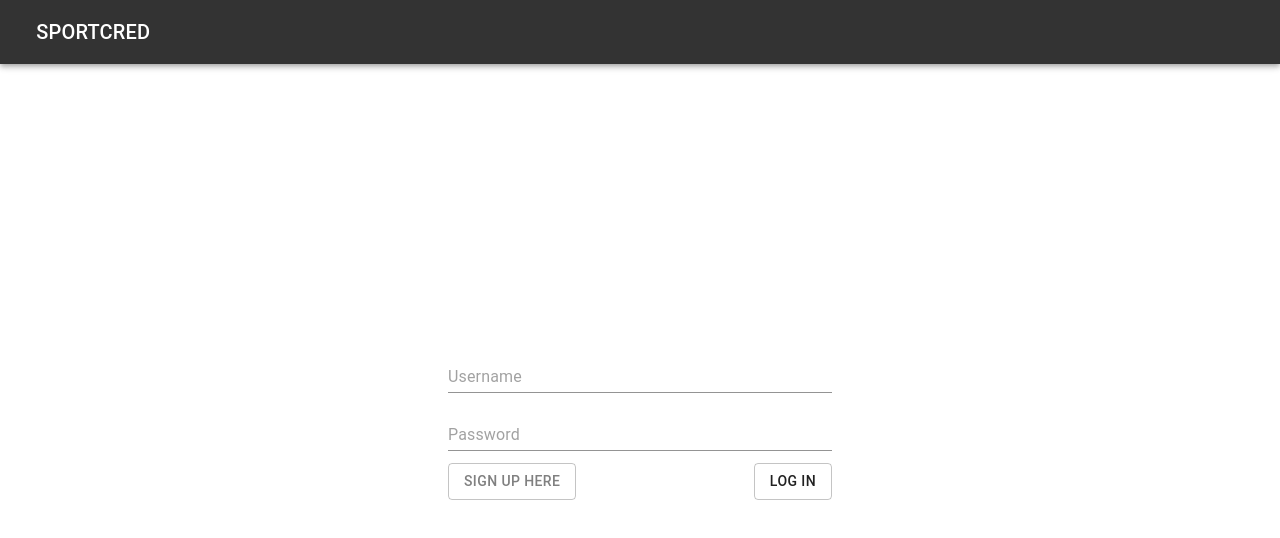
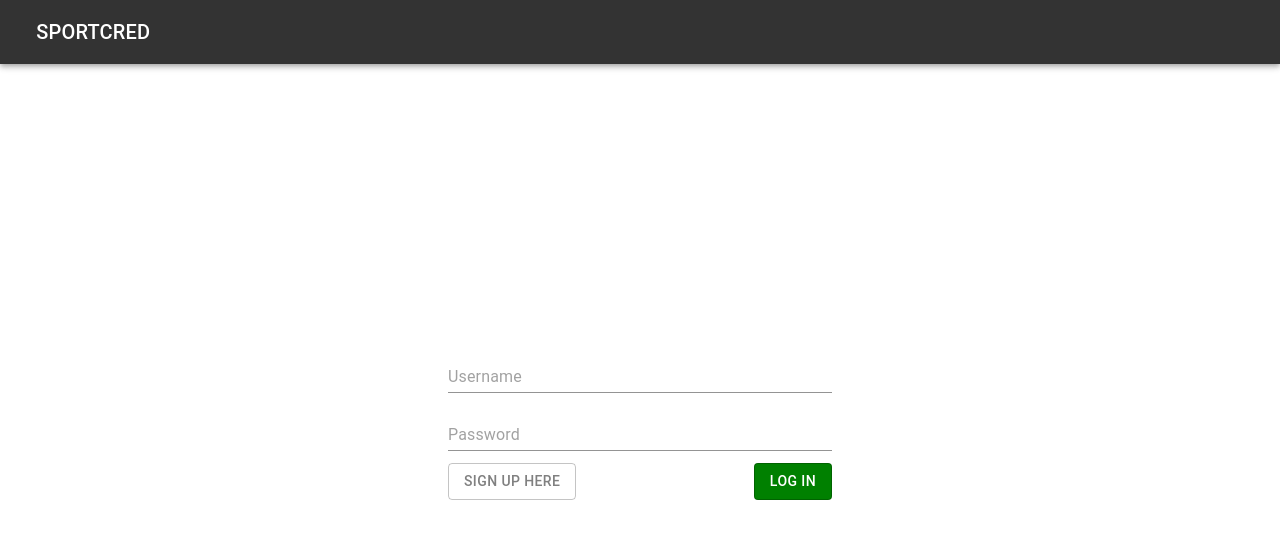
Before and after one commit to smknaqvi/project-todo, a React (Create React App) app in the folder frontend/: page /login in a window 1280 px wide. Shown: the top 538 px of the page. Built offline with nearby package versions, Linux system fonts and the light colour scheme.

Commit message:
TODO-62 - Changed colours of login and signup buttons (#48)

```diff
--- a/frontend/src/styles/auth-page.css
+++ b/frontend/src/styles/auth-page.css
@@ -12,3 +12,13 @@
 .Mui-error::first-letter {
   text-transform: capitalize;
 }
+
+#signup-button {
+  background-color: green;
+  color: white;
+}
+
+#login-button {
+  background-color: green;
+  color: white;
+}
```
